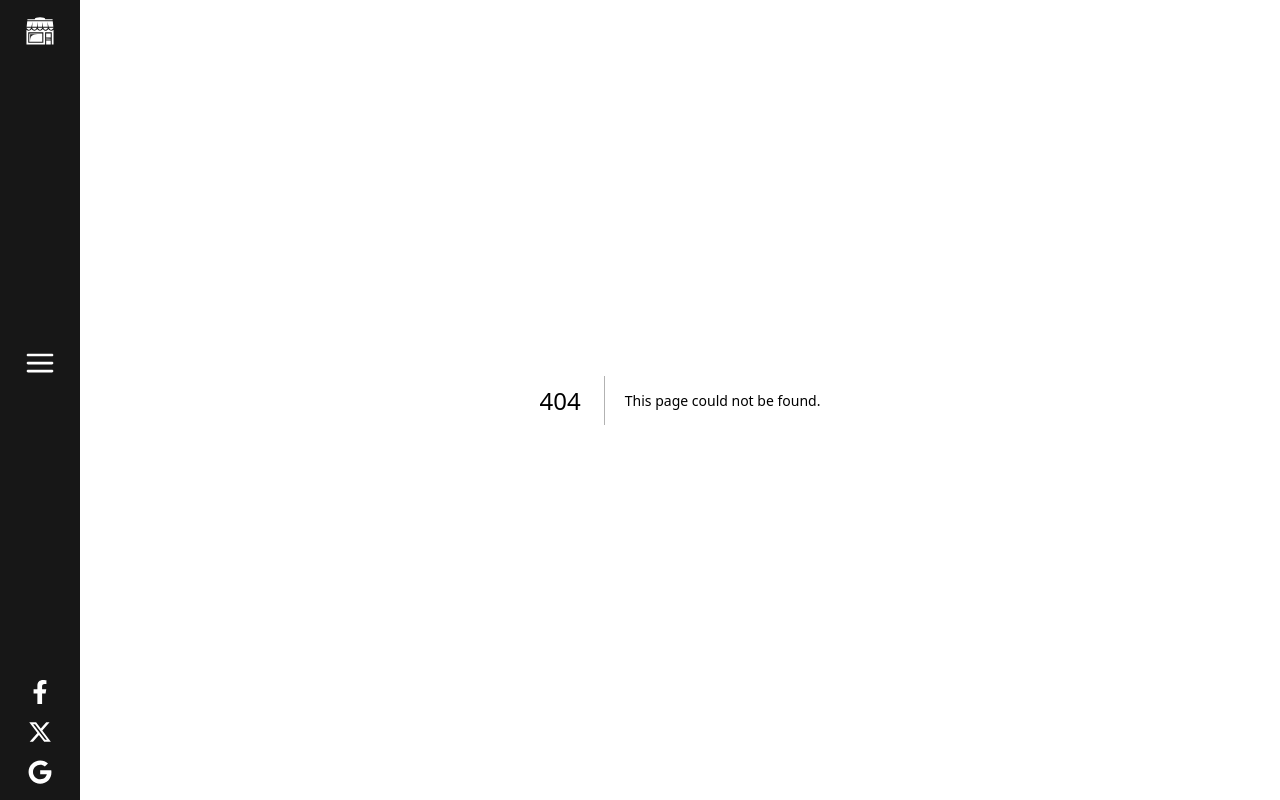
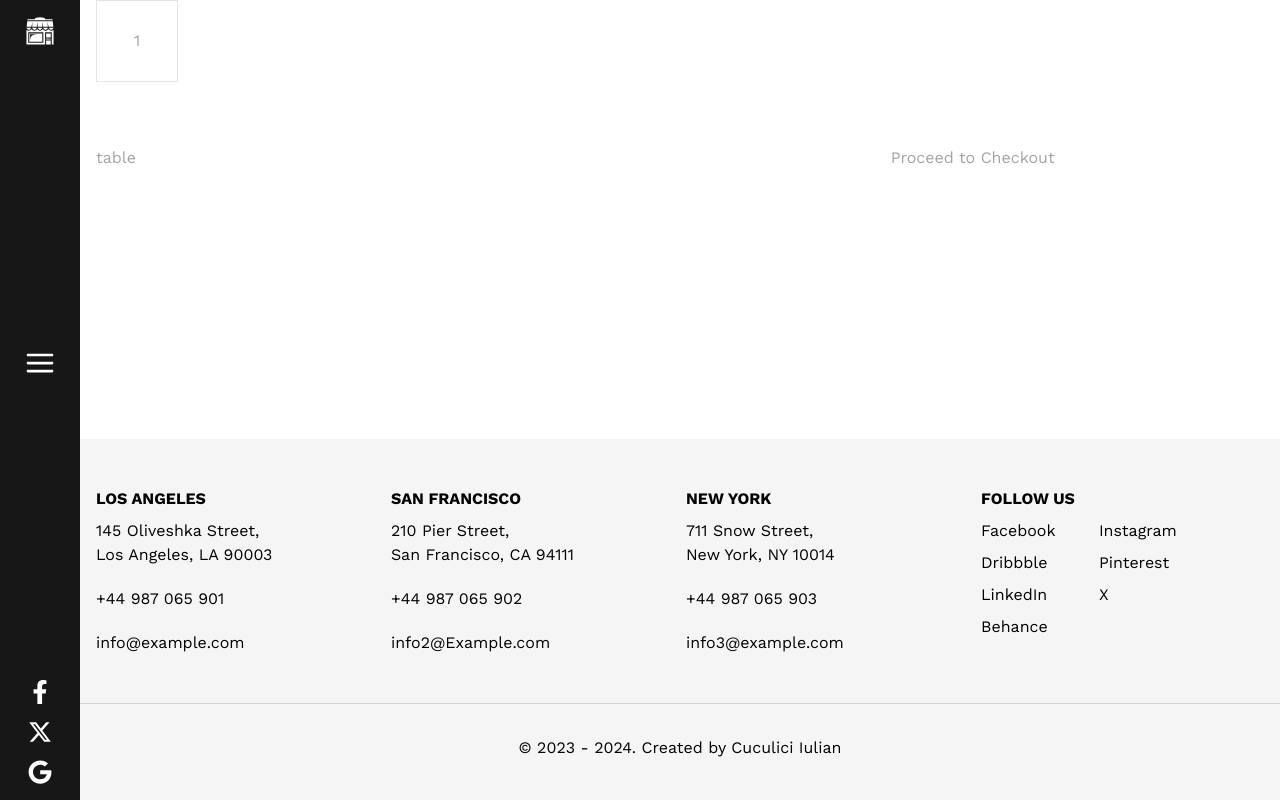
Before and after one commit to IulianC95/ecom-upsalla, a Next.js app: page /cart in a window 1280 px wide. Before the commit this address had no page. Shown: the top 800 px of the page. Built offline with nearby package versions, Linux system fonts and the light colour scheme.

Commit message:
curs 06.02.2023

```diff
--- /dev/null
+++ b/src/app/cart/page.jsx
@@ -0,0 +1,26 @@
+import { CartControls } from '@/components/cart/client';
+
+export default function CartPage() {
+  return (
+    <div className="container px-4 mx-auto">
+      <header className="flex justyfy-end">
+        {/* homework add back to shop button
+      ContinueShopping.jsx
+      */}
+        <CartControls></CartControls>
+      </header>
+
+      <section className="mt-16 grid grid-cols-12 gap-6">
+        <div className="col-span-8">table</div>
+
+        <aside className="col-span-4">
+          <div>
+            <button type="button" title="Proceed to Checkout">
+              Proceed to Checkout
+            </button>
+          </div>
+        </aside>
+      </section>
+    </div>
+  );
+}
--- a/src/app/page.jsx
+++ b/src/app/page.jsx
@@ -1,5 +1,9 @@
 import { CartControls } from '@/components/cart/client';
-import { GridControls, ProductGrid } from '@/components/catalog/client';
+import {
+  GridControls,
+  Pagination,
+  ProductGrid,
+} from '@/components/catalog/client';
 import React from 'react';
 
 export default function Home() {
@@ -12,6 +16,7 @@ export default function Home() {
 
       <section>
         <ProductGrid></ProductGrid>
+        <Pagination></Pagination>
       </section>
 
       <section></section>
--- a/src/components/cart/client/CartControls.jsx
+++ b/src/components/cart/client/CartControls.jsx
@@ -1,6 +1,10 @@
+import { cartContext } from '@/contexts';
 import Link from 'next/link';
+import { useContext } from 'react';
 
 export const CartControls = () => {
+  const obj = useContext(cartContext);
+
   return (
     <ul className="border border-zinc-200 transition-colors hover:bg-neutral-900 hover:text-white">
       <li>
--- /dev/null
+++ b/src/components/catalog/client/Pagination.jsx
@@ -0,0 +1,52 @@
+import { uiContext } from '@/contexts';
+import { useProducts } from '@/hooks';
+import { useContext, useEffect } from 'react';
+
+export const Pagination = () => {
+  const { products, loading } = useProducts();
+  const { pagination, setPagination } = useContext(uiContext);
+  const { total, perPage, page } = pagination;
+
+  useEffect(() => {
+    setPagination({
+      perPage,
+      page,
+      total: products.length,
+    });
+  }, [perPage, page, setPagination, products]);
+
+  if (loading) {
+    return <></>;
+  }
+
+  const pageCount = Math.ceil(total / perPage);
+
+  return (
+    <ul className="flex gap-2">
+      {Array(pageCount)
+        .fill('')
+        .map((_, index) => {
+          const pageIndex = index + 1;
+          return (
+            <li key={index}>
+              <button
+                type="button"
+                title={`Page ${pageIndex}`}
+                className={`border border-zinc-200 p-2 hover:bg-black hover:text-white ${
+                  pageIndex === page ? 'bg-black text-white' : ''
+                }`}
+                onClick={() => {
+                  setPagination({
+                    ...pagination,
+                    page: pageIndex,
+                  });
+                }}
+              >
+                {pageIndex}
+              </button>
+            </li>
+          );
+        })}
+    </ul>
+  );
+};
--- a/src/components/catalog/client/ProductGrid.jsx
+++ b/src/components/catalog/client/ProductGrid.jsx
@@ -11,11 +11,10 @@ const Spinner = () => (
 );
 
 export const ProductGrid = () => {
-  const { itemsPerRow } = useContext(uiContext);
+  const { itemsPerRow, pagination, setPagination } = useContext(uiContext);
+  const { perPage, page } = pagination;
   const { products, loading, error } = useProducts();
   const [paginatedProducts, setPaginatedProducts] = useState([]);
-  const [perPage, setPerPage] = useState(8);
-  const [page, setPage] = useState(1);
 
   useEffect(() => {
     const newPaginatedProducts = products
@@ -42,11 +41,7 @@ export const ProductGrid = () => {
     return <div className="container mx-auto px-4">{error}</div>;
   }
 
-  const pageCount = Math.ceil(products.length / perPage);
-
   return (
-    <>
-      {' '}
     <ul className={gridCssClass}>
       {paginatedProducts.map((product) => {
         const { id } = product;
@@ -58,29 +53,5 @@ export const ProductGrid = () => {
         );
       })}
     </ul>
-      <ul className="flex gap-2">
-        {Array(pageCount)
-          .fill('')
-          .map((_, index) => {
-            const pageIndex = index + 1;
-            return (
-              <li key={index}>
-                <button
-                  type="button"
-                  title={`Page ${pageIndex}`}
-                  className={`border border-zinc-200 p-2 hover:bg-black hover:text-white ${
-                    pageIndex === page ? 'bg-black text-white' : ''
-                  }`}
-                  onClick={() => {
-                    setPage(pageIndex);
-                  }}
-                >
-                  {pageIndex}
-                </button>
-              </li>
-            );
-          })}
-      </ul>
-    </>
   );
 };
--- a/src/components/catalog/client/index.js
+++ b/src/components/catalog/client/index.js
@@ -3,3 +3,4 @@
 export * from './ProductGrid';
 export * from './ProductTile';
 export * from './GridControls';
+export * from './Pagination';
--- /dev/null
+++ b/src/contexts/CartContext.jsx
@@ -0,0 +1,13 @@
+import { useCart } from '@/hooks';
+import { createContext } from 'react';
+
+export const cartContext = createContext();
+
+export const CartContext = ({ children }) => {
+  const { cartProducts } = useCart(2);
+  return (
+    <cartContext.Provider value={{ cartProducts }}>
+      {children}
+    </cartContext.Provider>
+  );
+};
--- a/src/contexts/UiContext.jsx
+++ b/src/contexts/UiContext.jsx
@@ -6,13 +6,25 @@ export const uiContext = createContext();
 
 export const UiContext = ({ children }) => {
   const [perRow, setPerRow] = useLocalStorage('perRow', '2');
-  const [itemsPerRow, setItemsPerRow] = useState('2');
+  const [itemsPerRow, setItemsPerRow] = useState('');
+  const [pagination, setPagination] = useState({
+    perPage: 8,
+    page: 1,
+    total: 0,
+  });
 
   useEffect(() => {
     setItemsPerRow(perRow);
   }, [perRow]);
   return (
-    <uiContext.Provider value={{ itemsPerRow, setItemsPerRow }}>
+    <uiContext.Provider
+      value={{
+        itemsPerRow,
+        setItemsPerRow: setPerRow,
+        pagination,
+        setPagination,
+      }}
+    >
       {children}
     </uiContext.Provider>
   );
--- a/src/contexts/index.js
+++ b/src/contexts/index.js
@@ -1,3 +1,4 @@
 'use client';
 
 export * from './UiContext';
+export * from './CartContext';
--- a/src/hooks/index.js
+++ b/src/hooks/index.js
@@ -1 +1,2 @@
-export * from './useProducts'
+export * from './useProducts';
+export * from './useCart';
--- /dev/null
+++ b/src/hooks/useCart.js
@@ -0,0 +1,20 @@
+import { useEffect, useState } from 'react';
+import { baseUrl } from '..';
+
+export const useCart = (cartId) => {
+  const [cartProducts, setCartProducts] = useState([]);
+  const [loading, setLoading] = useState(true);
+  const [error, setError] = useState('');
+
+  useEffect(() => {
+    fetch(`${baseUrl}/carts/${cartId}`)
+      .then((response) => {
+        return response.json();
+      })
+      .then(() => {
+        console.log(cart);
+      });
+  }, [cartId]);
+
+  return { cartProducts, loading, error };
+};
```
Lines whose indentation alone changed are shown as unchanged.
